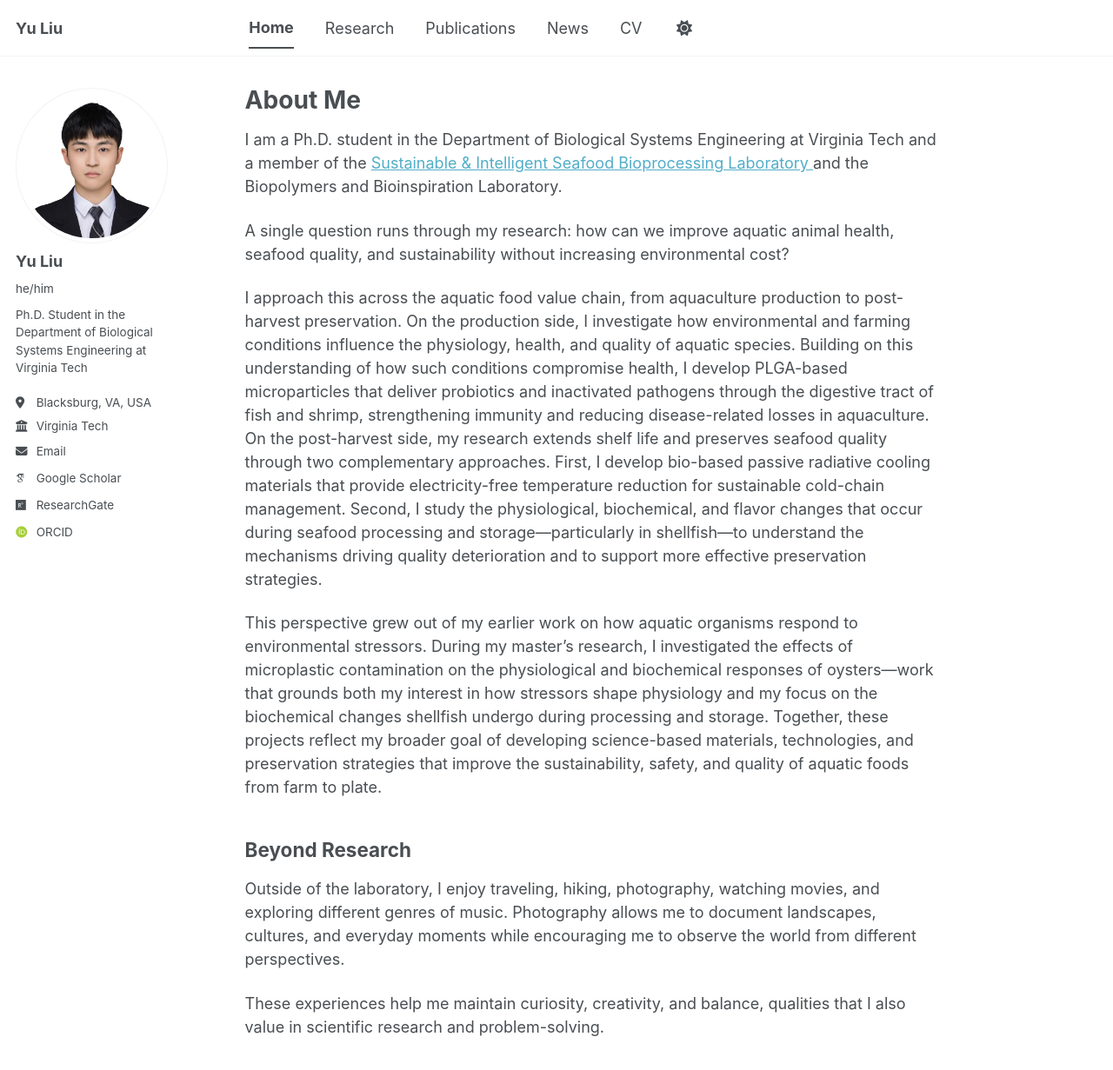
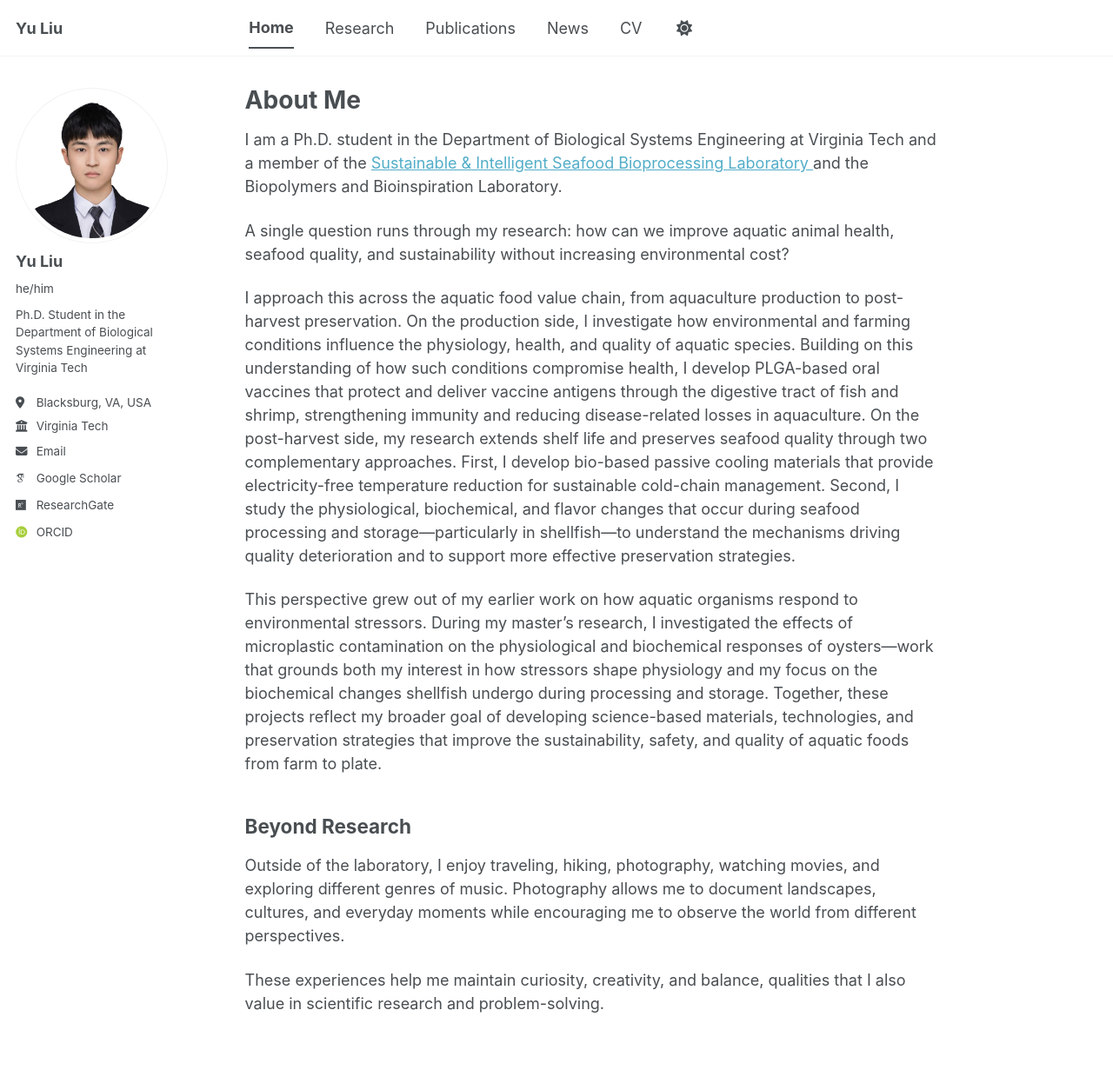
Before and after one commit to yuliu0322/yuliu0322.github.io, a Jekyll site: the page built from _pages/about.md, in a window 1280 px wide and 1254 px high. Shown: the top 1231 px of the window at 87% size. Built offline with Jekyll 4.4.1, drawn with Linux system fonts in a browser that asks for light colours; some web fonts are replaced; a script bundle is joined from its source files by our own code; library files that are not in the unit come from our copies.

Commit message:
Update about.md

```diff
--- a/_pages/about.md
+++ b/_pages/about.md
@@ -26,7 +26,7 @@ and the Biopolymers and Bioinspiration Laboratory.
 
 A single question runs through my research: how can we improve aquatic animal health, seafood quality, and sustainability without increasing environmental cost?
 
-I approach this across the aquatic food value chain, from aquaculture production to post-harvest preservation. On the production side, I investigate how environmental and farming conditions influence the physiology, health, and quality of aquatic species. Building on this understanding of how such conditions compromise health, I develop PLGA-based microparticles that deliver probiotics and inactivated pathogens through the digestive tract of fish and shrimp, strengthening immunity and reducing disease-related losses in aquaculture. On the post-harvest side, my research extends shelf life and preserves seafood quality through two complementary approaches. First, I develop bio-based passive radiative cooling materials that provide electricity-free temperature reduction for sustainable cold-chain management. Second, I study the physiological, biochemical, and flavor changes that occur during seafood processing and storage—particularly in shellfish—to understand the mechanisms driving quality deterioration and to support more effective preservation strategies.
+I approach this across the aquatic food value chain, from aquaculture production to post-harvest preservation. On the production side, I investigate how environmental and farming conditions influence the physiology, health, and quality of aquatic species. Building on this understanding of how such conditions compromise health, I develop PLGA-based oral vaccines that protect and deliver vaccine antigens through the digestive tract of fish and shrimp, strengthening immunity and reducing disease-related losses in aquaculture. On the post-harvest side, my research extends shelf life and preserves seafood quality through two complementary approaches. First, I develop bio-based passive cooling materials that provide electricity-free temperature reduction for sustainable cold-chain management. Second, I study the physiological, biochemical, and flavor changes that occur during seafood processing and storage—particularly in shellfish—to understand the mechanisms driving quality deterioration and to support more effective preservation strategies.
 
 This perspective grew out of my earlier work on how aquatic organisms respond to environmental stressors. During my master's research, I investigated the effects of microplastic contamination on the physiological and biochemical responses of oysters—work that grounds both my interest in how stressors shape physiology and my focus on the biochemical changes shellfish undergo during processing and storage. Together, these projects reflect my broader goal of developing science-based materials, technologies, and preservation strategies that improve the sustainability, safety, and quality of aquatic foods from farm to plate.
 
```
